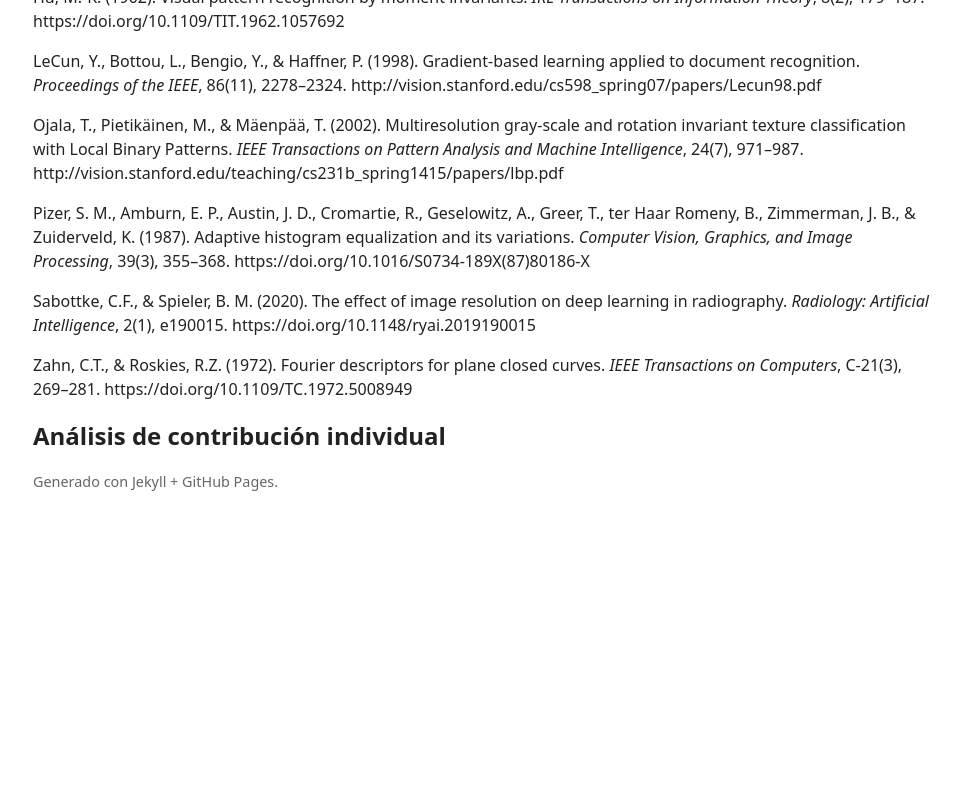
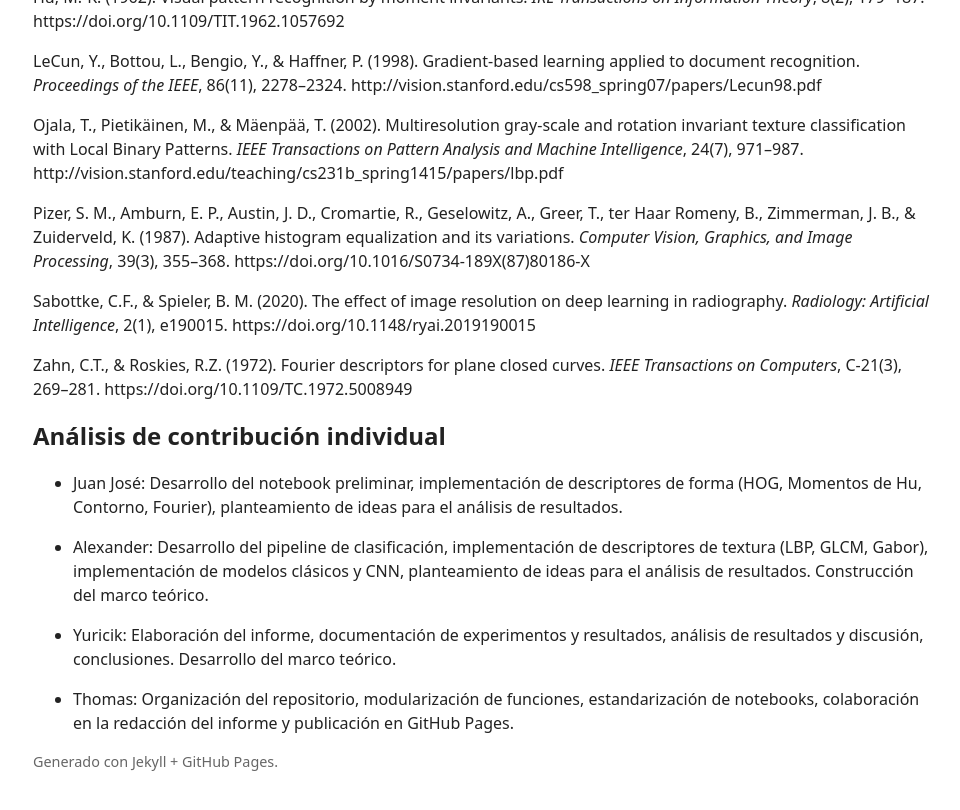
Before and after one commit to NeuroVisionUNAL2025/taller_3, a Jekyll site: the page built from docs/index.md, in a window 1280 px wide and 900 px high, scrolled down 15957 px. Shown: the top 810 px of the window, without its empty margins (157-1117 px from the left). Built offline with Jekyll 4.4.1, drawn with Linux system fonts in a browser that asks for light colours; our own code applies the rules of GitHub Pages for plain Markdown files; before the commit the page ends 16577 px from its top, so only the background shows below that.

Commit message:
Add individual contributions section to index.md, detailing roles and responsibilities of team members in the project, enhancing clarity on collaborative efforts.

```diff
--- a/docs/index.md
+++ b/docs/index.md
@@ -369,3 +369,11 @@ Zahn, C.T., & Roskies, R.Z. (1972). Fourier descriptors for plane closed curves.
 
 
 ## Análisis de contribución individual
+
+* Juan José: Desarrollo del notebook preliminar, implementación de descriptores de forma (HOG, Momentos de Hu, Contorno, Fourier), planteamiento de ideas para el análisis de resultados.
+
+* Alexander: Desarrollo del pipeline de clasificación, implementación de descriptores de textura (LBP, GLCM, Gabor), implementación de modelos clásicos y CNN, planteamiento de ideas para el análisis de resultados. Construcción del marco teórico.
+
+* Yuricik: Elaboración del informe, documentación de experimentos y resultados, análisis de resultados y discusión, conclusiones. Desarrollo del marco teórico.
+
+* Thomas: Organización del repositorio, modularización de funciones, estandarización de notebooks, colaboración en la redacción del informe y publicación en GitHub Pages.
```
